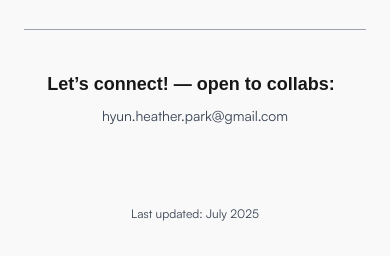
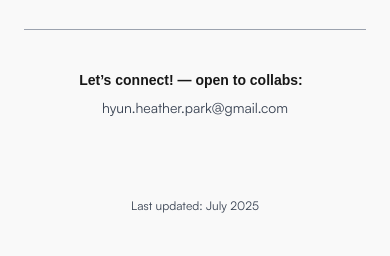
Before and after one commit to rupertgrint/my-portfolio, a Next.js app: page / in a window 390 px wide. Shown: the part 6214-6470 px from the top of the page. Built offline with nearby package versions, Linux system fonts and the light colour scheme; a web font is replaced by a local one.

Commit message:
refactor: fix overflowing text

```diff
--- a/src/components/footer-section/Footer.tsx
+++ b/src/components/footer-section/Footer.tsx
@@ -3,8 +3,8 @@
 export default function Footer() {
   return (
     <footer className='flex flex-col items-center mt-16 border-t py-10 px-2 md:px-10 border-gray-400'>
-      <div className='flex flex-col md:flex-row items-center pb-20'>
-        <p className='pr-2 pb-2 md:pb-0 font-museo text-lg font-bold '>
+      <div className='flex flex-col md:flex-row items-center justify-center pb-20'>
+        <p className='pr-2 pb-2 md:pb-0 font-museo text-sm md:text-lg font-bold '>
           Let’s connect! — open to collabs:
         </p>
         <a
```
